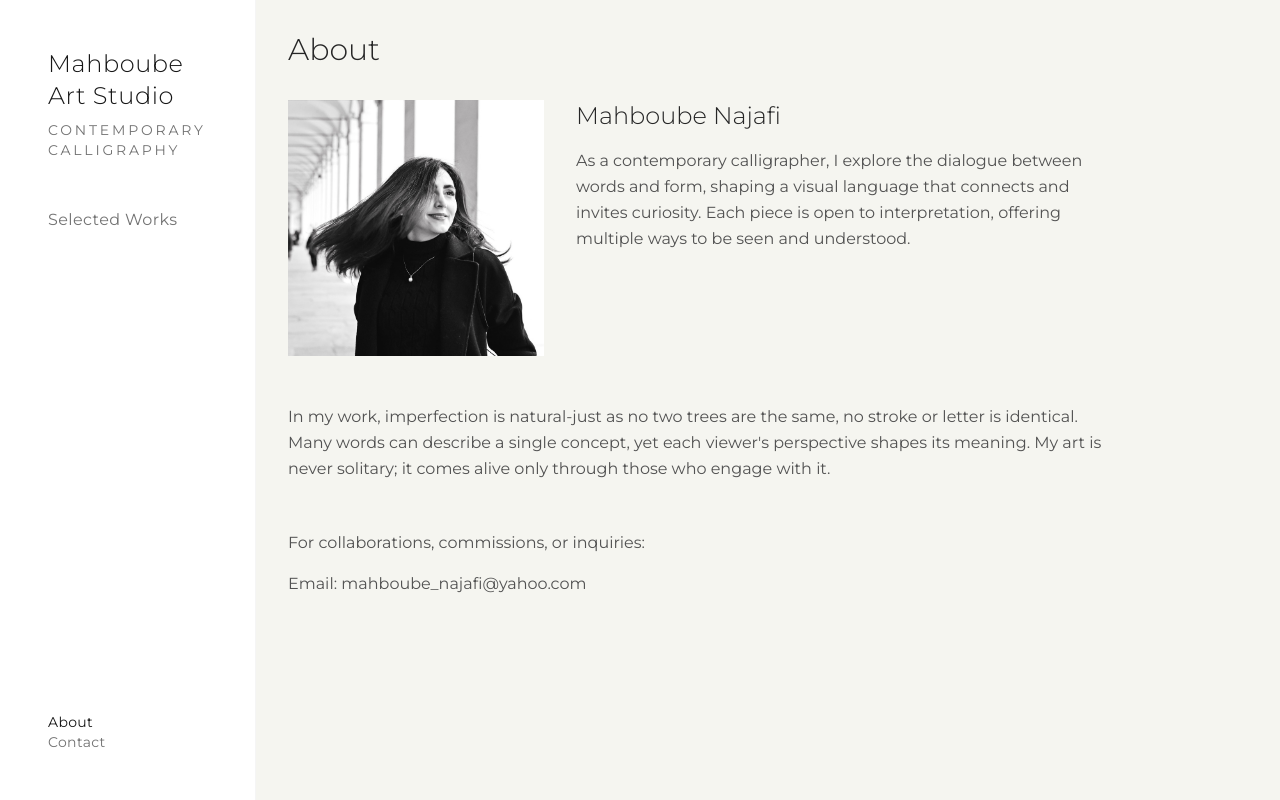
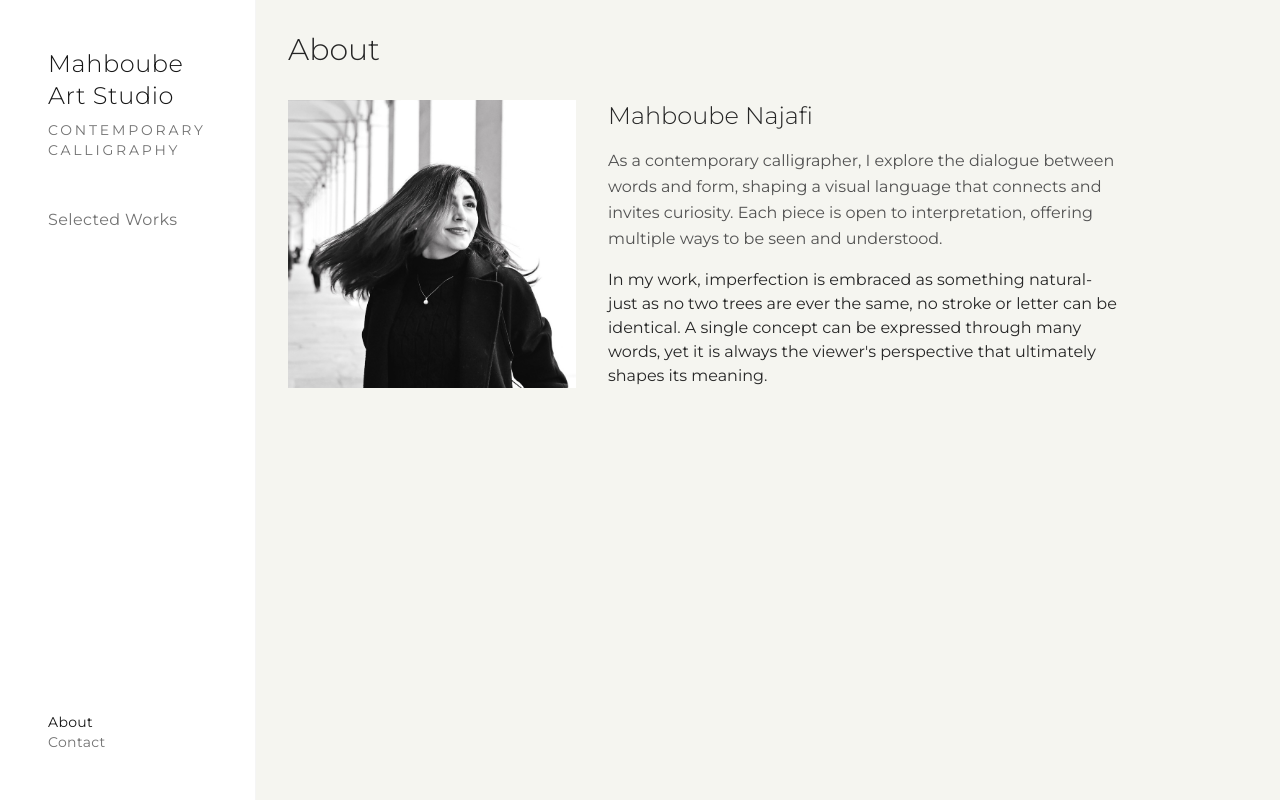
Before and after one commit to mahbu0bn/portfolio, a React (Vite) app: page /about in a window 1280 px wide. Built offline with nearby package versions, Linux system fonts and the light colour scheme.

Commit message:
feat: updated the text in about section

```diff
--- a/src/pages/About.tsx
+++ b/src/pages/About.tsx
@@ -35,7 +35,7 @@ const About: React.FC = () => {
             <img
               src="/images/profile.jpg"
               alt="Mahboube Najafi"
-              className="object-cover w-64 h-64"
+              className="object-cover w-72 h-72"
             />
             <div className="space-y-4">
               <h2 className="text-2xl font-light text-neutral-800">
@@ -47,117 +47,13 @@ const About: React.FC = () => {
                 invites curiosity. Each piece is open to interpretation,
                 offering multiple ways to be seen and understood.
               </p>
-              {/* <p className="leading-relaxed text-neutral-600">
-                Imperfection is part of the process—no two trees are alike, just
-                as no stroke or letter can ever be repeated in the same way. A
-                single idea can take many forms, yet its meaning is always
-                shaped by the viewer’s perspective.
+              <p>
+                In my work, imperfection is embraced as something natural-just
+                as no two trees are ever the same, no stroke or letter can be
+                identical. A single concept can be expressed through many words,
+                yet it is always the viewer's perspective that ultimately shapes
+                its meaning.
               </p>
-              <p className="leading-relaxed text-neutral-600">
-                My work is not complete until it is experienced. It exists in
-                the space between the piece and the person who engages with it.
-              </p> */}
-            </div>
-          </motion.div>
-
-          {/* Philosophy Section */}
-          <motion.div
-            initial={{
-              opacity: 0,
-              y: 50,
-              scale: 0.95,
-            }}
-            animate={{
-              opacity: 1,
-              y: 0,
-              scale: 1,
-            }}
-            transition={{
-              duration: 0.6,
-              delay: 0.3,
-              ease: [0.215, 0.61, 0.355, 1],
-            }}
-            className="space-y-4"
-          >
-            {/* <h2 className="text-2xl font-light text-neutral-800">
-              Artistic Philosophy
-            </h2> */}
-            <p className="leading-relaxed text-neutral-600">
-              In my work, imperfection is natural-just as no two trees are the
-              same, no stroke or letter is identical. Many words can describe a
-              single concept, yet each viewer's perspective shapes its meaning.
-              My art is never solitary; it comes alive only through those who
-              engage with it.
-            </p>
-          </motion.div>
-
-          {/* Process Section */}
-          {/* <motion.div
-            initial={{
-              opacity: 0,
-              y: 50,
-              scale: 0.95,
-            }}
-            animate={{
-              opacity: 1,
-              y: 0,
-              scale: 1,
-            }}
-            transition={{
-              duration: 0.6,
-              delay: 0.45,
-              ease: [0.215, 0.61, 0.355, 1],
-            }}
-            className="space-y-4"
-          >
-            <h2 className="text-2xl font-light text-neutral-800">
-              Creative Process
-            </h2>
-            <p className="leading-relaxed text-neutral-600">
-              My creative process combines traditional photographic techniques
-              with innovative digital manipulation, allowing me to construct
-              surreal narratives that challenge the boundaries of conventional
-              photography. Each project begins with a concept that evolves
-              through experimentation and intuitive exploration.
-            </p>
-          </motion.div> */}
-
-          {/* Contact Section */}
-          <motion.div
-            initial={{
-              opacity: 0,
-              y: 50,
-              scale: 0.95,
-            }}
-            animate={{
-              opacity: 1,
-              y: 0,
-              scale: 1,
-            }}
-            transition={{
-              duration: 0.6,
-              delay: 0.6,
-              ease: [0.215, 0.61, 0.355, 1],
-            }}
-            className="space-y-4"
-          >
-            {/* <h2 className="text-2xl font-light text-neutral-800">
-              Get in Touch
-            </h2> */}
-            <p className="leading-relaxed text-neutral-600">
-              For collaborations, commissions, or inquiries:
-            </p>
-            <div className="space-y-2">
-              <p className="text-neutral-600">
-                Email:{" "}
-                <a
-                  href="mailto:mahboube_najafi@yahoo.com"
-                  className="duration-200 hover:text-blue-600"
-                >
-                  mahboube_najafi@yahoo.com
-                </a>
-              </p>
-              {/* <p className="text-neutral-600">Instagram: @sebastiandenovak</p> */}
             </div>
           </motion.div>
         </div>
```
